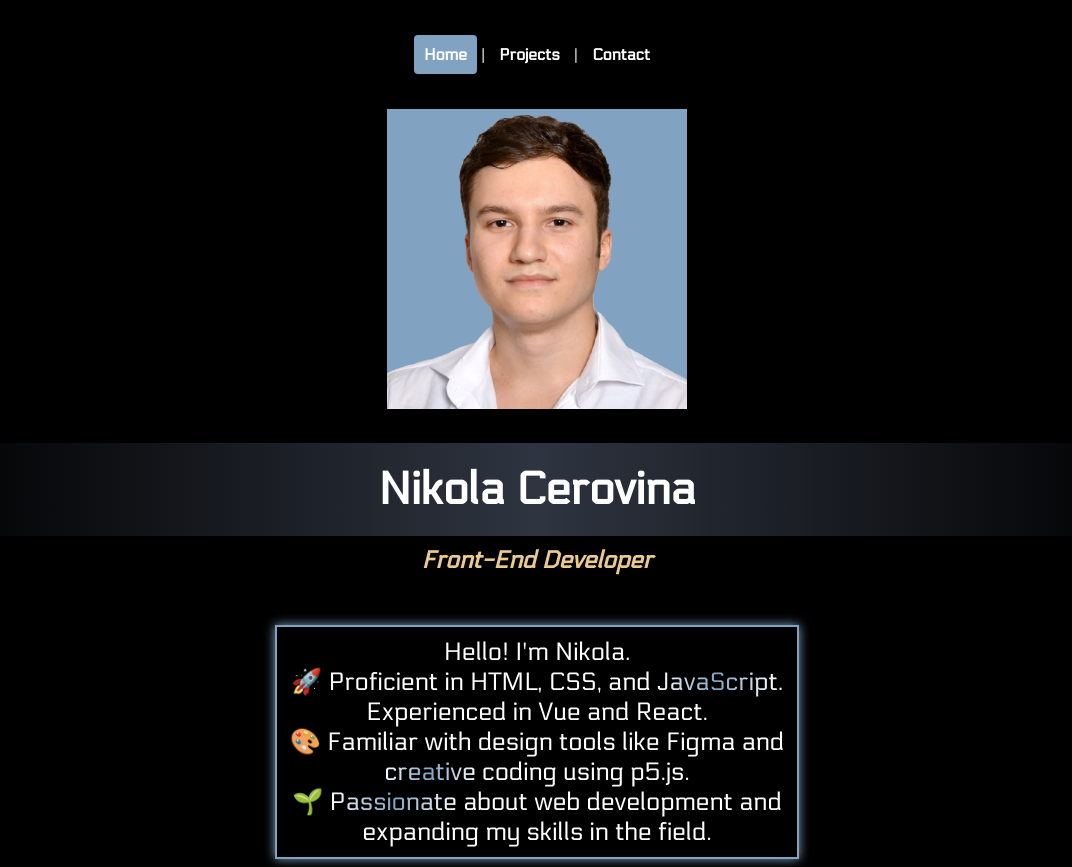
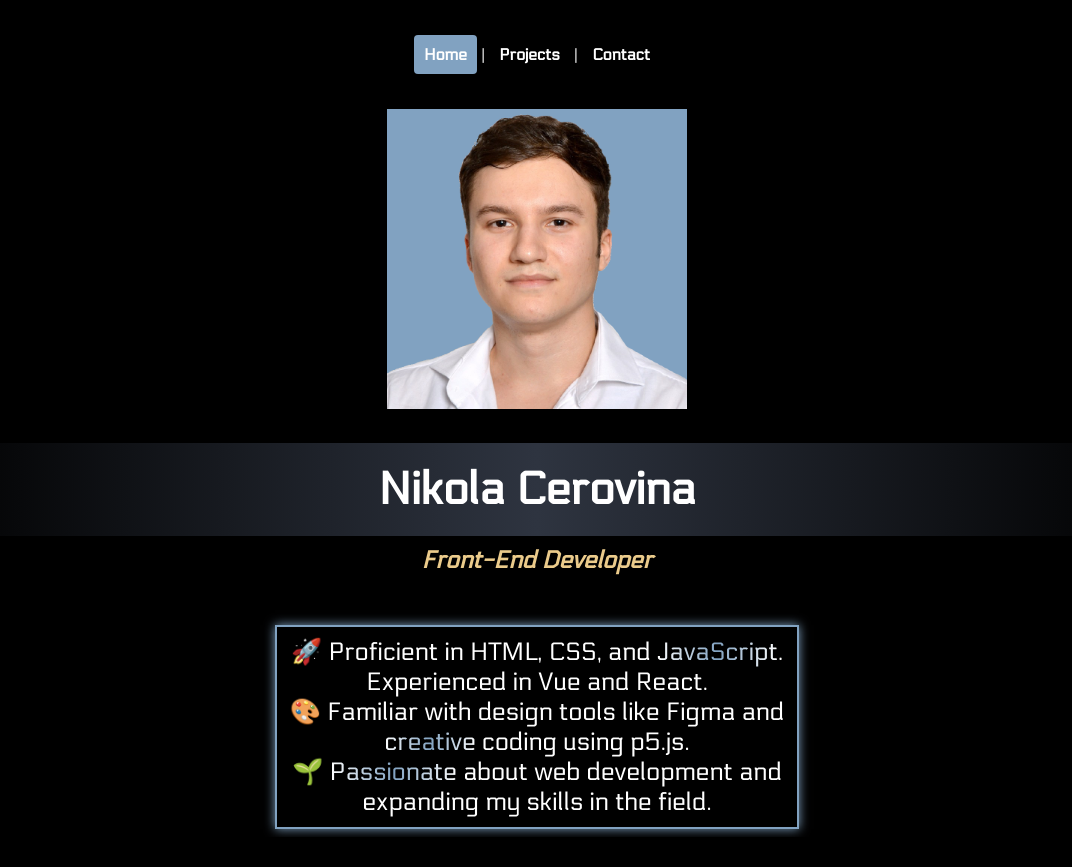
Before and after one commit to cerovina/Website-Vue-Router, a Vue app: page / in a window 1280 px wide. Shown: the whole page, without its empty margins (103-1175 px from the left). After the commit the page ends 837 px from the top, so only its background shows below. Built offline with nearby package versions, Linux system fonts and the light colour scheme.

Commit message:
Changed p text

```diff
--- a/src/views/HomeView.vue
+++ b/src/views/HomeView.vue
@@ -6,8 +6,7 @@
       <h2 class="yellow dev">Front-End Developer</h2>
     </div>
     <div class="aboutMe">
-      <p>Hello! I'm Nikola.
-        <br>
+      <p>
         🚀 Proficient in HTML, CSS, and <span class="grad">JavaScript</span>. Experienced in Vue and React.
         <br>
         🎨 Familiar with design tools like Figma and <span class="grad">creative</span> coding using p5.js.
```
